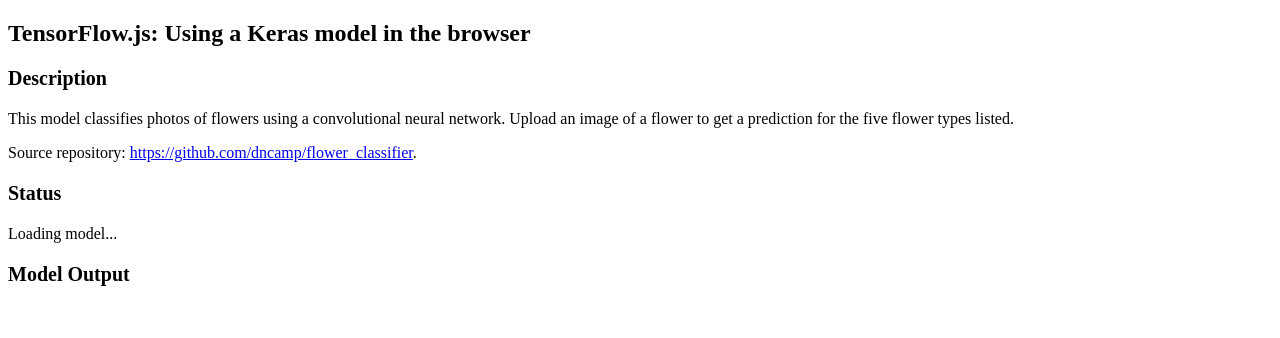
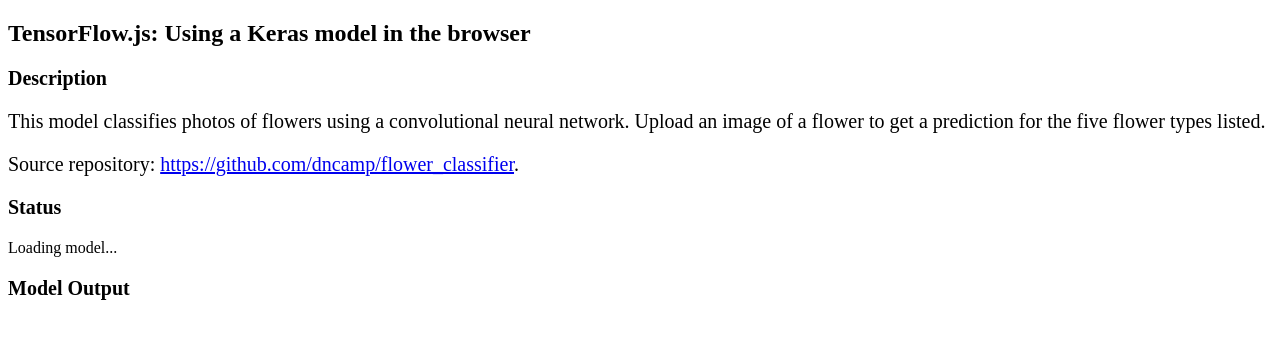
Before and after one commit to dncamp/flower_classifier, a plain HTML site: page index.html in a window 1280 px wide. Drawn offline with Linux system fonts and the light colour scheme; a script that the page names is missing.

Commit message:
Update index.html

```diff
--- a/index.html
+++ b/index.html
@@ -38,8 +38,8 @@
 
     <section>
       <p class='section-head' style = "font-size: 20px"> <b> Description </b> </p>
-	<p>This model classifies photos of flowers using a convolutional neural network. Upload an image of a flower to get a prediction for the five flower types listed.</p>
-      <p>
+	<p style = "font-size: 20px">This model classifies photos of flowers using a convolutional neural network. Upload an image of a flower to get a prediction for the five flower types listed.</p>
+      <p style = "font-size: 20px">
         Source repository: <a href = "https://github.com/dncamp/flower_classifier">https://github.com/dncamp/flower_classifier</a>.
       </p>
 
@@ -53,7 +53,7 @@
     <section>
       <p class='section-head' style = "font-size: 20px"> <b>Model Output</b> </p>
 
-      <div id="file-container" style="display: none">
+      <div id="file-container" style="display: none; font-size: 20px">
         Upload an image: <input type="file" id="files" name="files[]" multiple />
       </div>
 
```
